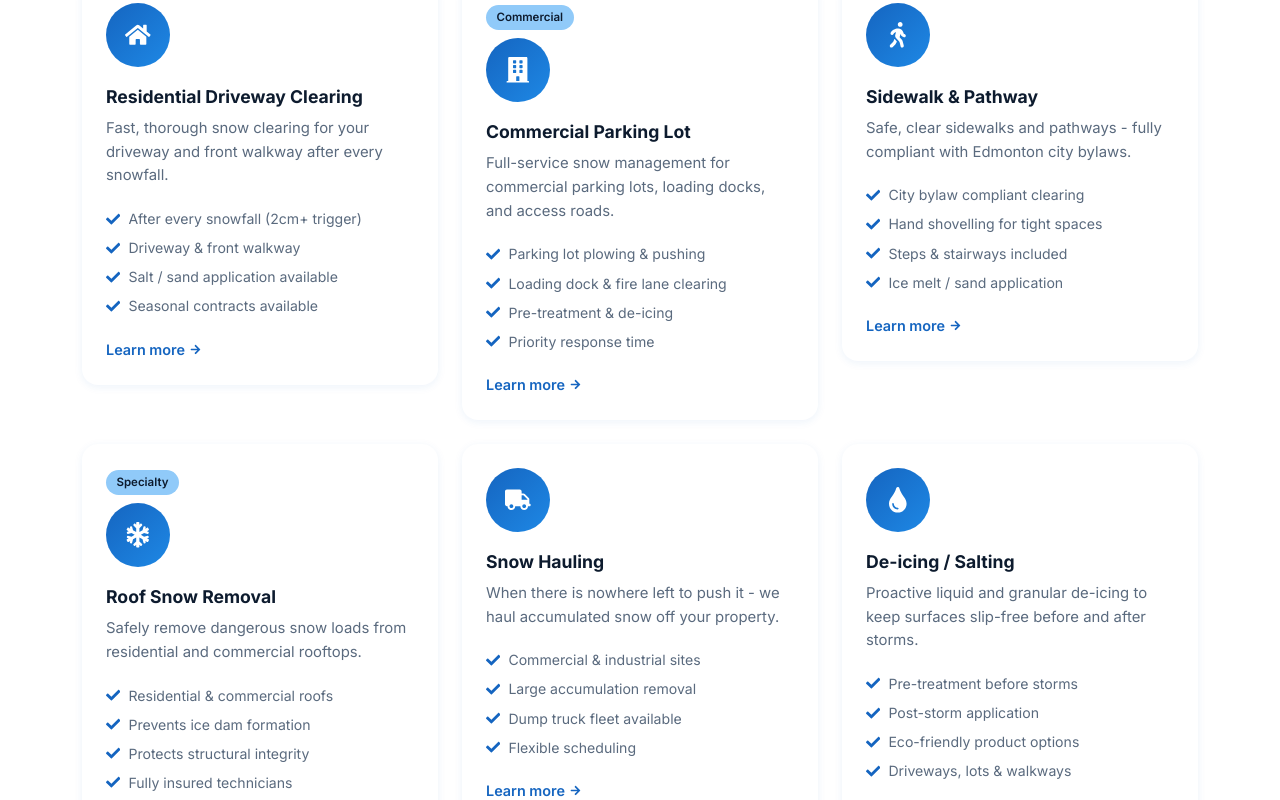
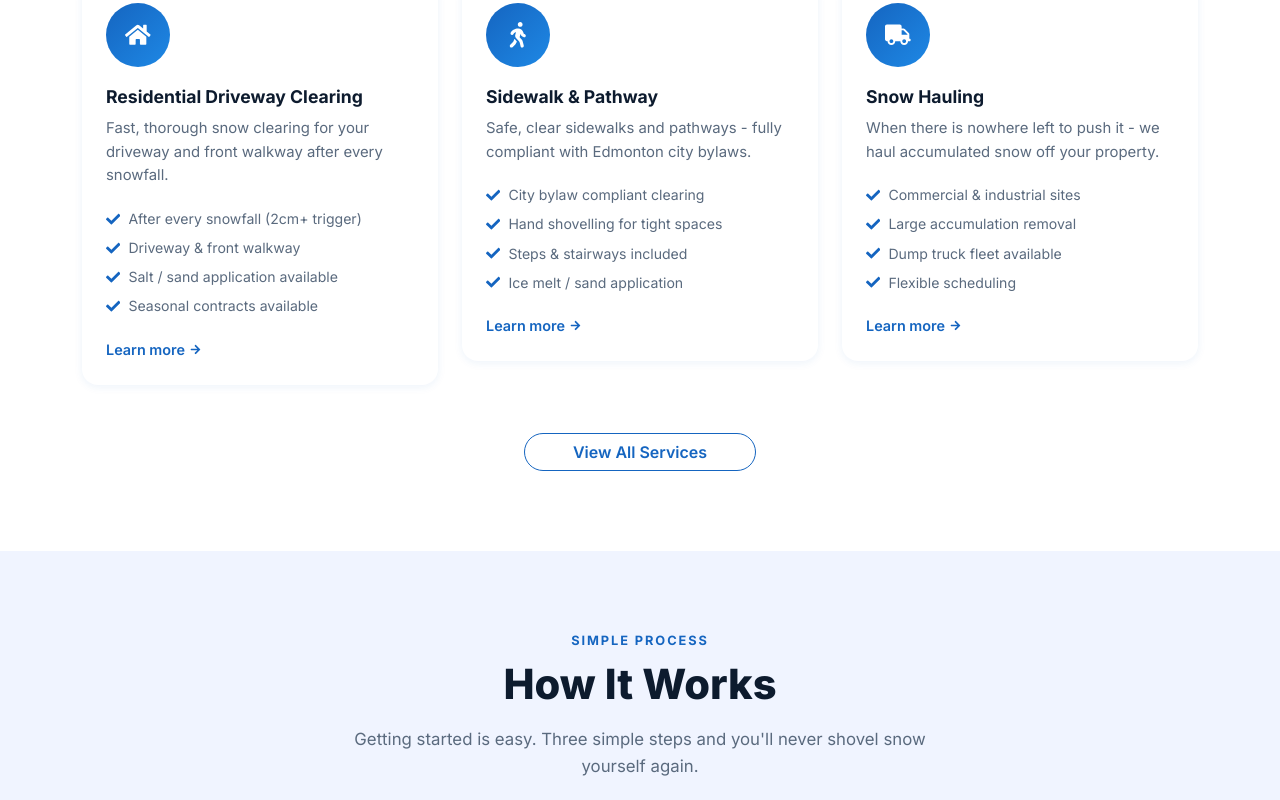
Before and after one commit to tuancat8730-sam/ci_snow_1, a React (Vite) app: page /#/ in a window 1280 px wide. Shown: the part 1080-1880 px from the top of the page. Built offline with nearby package versions, Linux system fonts and the light colour scheme.

Commit message:
fix: remove commercial parking, roof snow, and de-icing service options

```diff
--- a/src/data/services.js
+++ b/src/data/services.js
@@ -14,20 +14,6 @@ export const SERVICES = [
     badge: null,
   },
   {
-    id: 'commercial-parking',
-    slug: 'commercial-parking',
-    title: 'Commercial Parking Lot',
-    icon: 'FaBuilding',
-    shortDesc: 'Full-service snow management for commercial parking lots, loading docks, and access roads.',
-    features: [
-      'Parking lot plowing & pushing',
-      'Loading dock & fire lane clearing',
-      'Pre-treatment & de-icing',
-      'Priority response time',
-    ],
-    badge: 'Commercial',
-  },
-  {
     id: 'sidewalk-pathway',
     slug: 'sidewalk-pathway',
     title: 'Sidewalk & Pathway',
@@ -40,20 +26,6 @@ export const SERVICES = [
       'Ice melt / sand application',
     ],
     badge: null,
-  },
-  {
-    id: 'roof-snow',
-    slug: 'roof-snow',
-    title: 'Roof Snow Removal',
-    icon: 'FaSnowflake',
-    shortDesc: 'Safely remove dangerous snow loads from residential and commercial rooftops.',
-    features: [
-      'Residential & commercial roofs',
-      'Prevents ice dam formation',
-      'Protects structural integrity',
-      'Fully insured technicians',
-    ],
-    badge: 'Specialty',
   },
   {
     id: 'snow-hauling',
@@ -69,18 +41,4 @@ export const SERVICES = [
     ],
     badge: null,
   },
-  {
-    id: 'deicing',
-    slug: 'deicing',
-    title: 'De-icing / Salting',
-    icon: 'FaTint',
-    shortDesc: 'Proactive liquid and granular de-icing to keep surfaces slip-free before and after storms.',
-    features: [
-      'Pre-treatment before storms',
-      'Post-storm application',
-      'Eco-friendly product options',
-      'Driveways, lots & walkways',
-    ],
-    badge: null,
-  },
 ]
```
